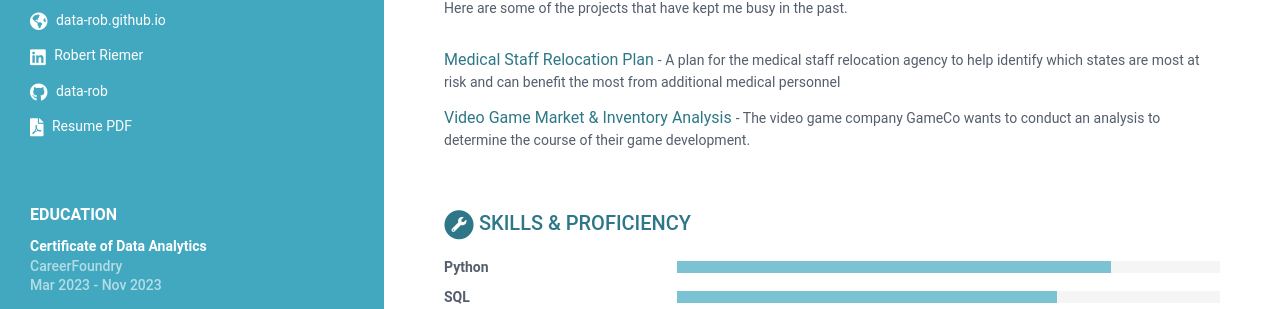
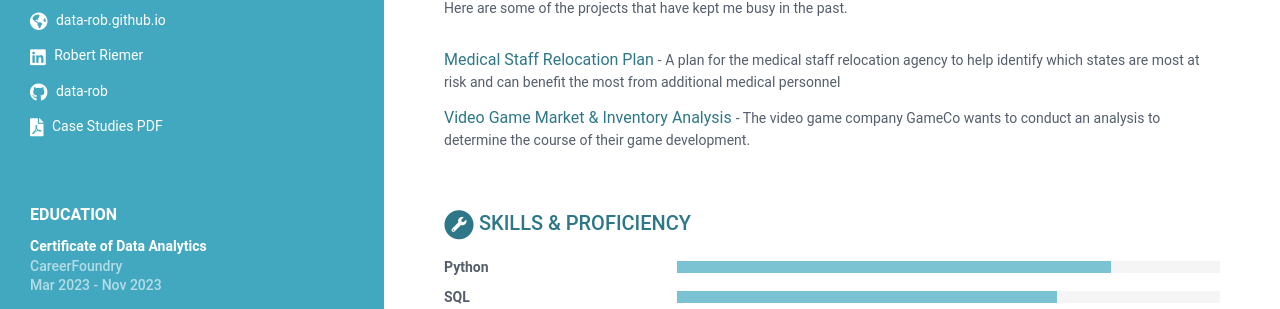
Before and after one commit to data-rob/data-rob.github.io, a Jekyll site: the page built from print.html, in a window 1280 px wide. Shown: the part 306-615 px from the top of the page. Built offline with Jekyll 4.4.1, drawn with Linux system fonts in a browser that asks for light colours.

Commit message:
Update contact.html

```diff
--- a/_includes/contact.html
+++ b/_includes/contact.html
@@ -93,7 +93,7 @@
 
     {% if sidebar.pdf %}
     <li class="pdf"><i class="fas fa-file-pdf"></i>
-      <a href="{{ sidebar.pdf }}" target="_blank">Resume PDF</a>
+      <a href="{{ sidebar.pdf }}" target="_blank">Case Studies PDF</a>
     </li>
     {% endif %}
 
```
